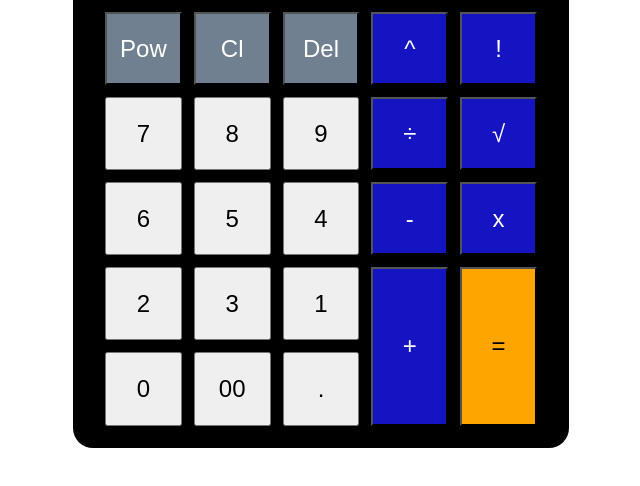
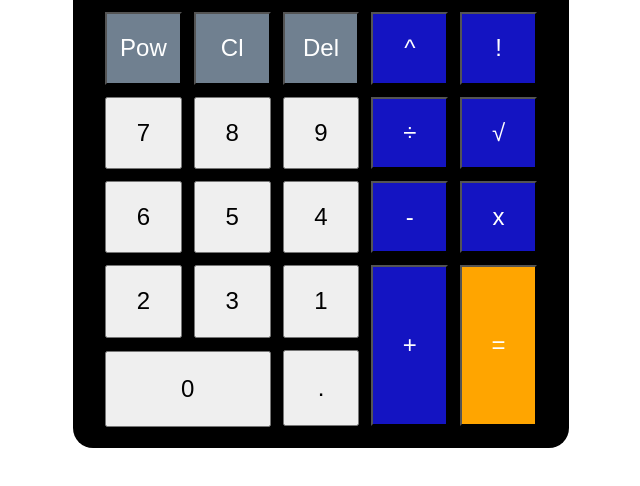
Before and after one commit to Makomanix/calculator, a plain HTML site: page index.html in a window 1280 px wide. Shown: the part 240-726 px from the top of the page, without its empty margins (319-959 px from the left). Drawn offline with Linux system fonts and the light colour scheme.

Commit message:
removed 00 and changed layout

```diff
--- a/index.html
+++ b/index.html
@@ -34,7 +34,6 @@
             <button class="symbol">+</button>
             <button class="equal">=</button>
             <button>0</button>
-            <button>00</button>
             <button>.</button>
         </div>
     </section>
--- a/styles.css
+++ b/styles.css
@@ -78,6 +78,7 @@ button {
 
 .equal {
   background-color: orange;
+  color: white;
 }
 
 .function {
@@ -85,15 +86,21 @@ button {
   color: white;
 }
 
+button:nth-child(19) {
+  grid-column: 4;
+  grid-row: 4 / span 2;
+}
+
 button:nth-child(20) {
   grid-column: 5;
   grid-row: 4 / span 2;
 }
 
-button:nth-child(19) {
-  grid-column: 4;
-  grid-row: 4 / span 2;
+button:nth-child(21) {
+  grid-column: span 2;
 }
+
+
 
 .hover {
 
```
